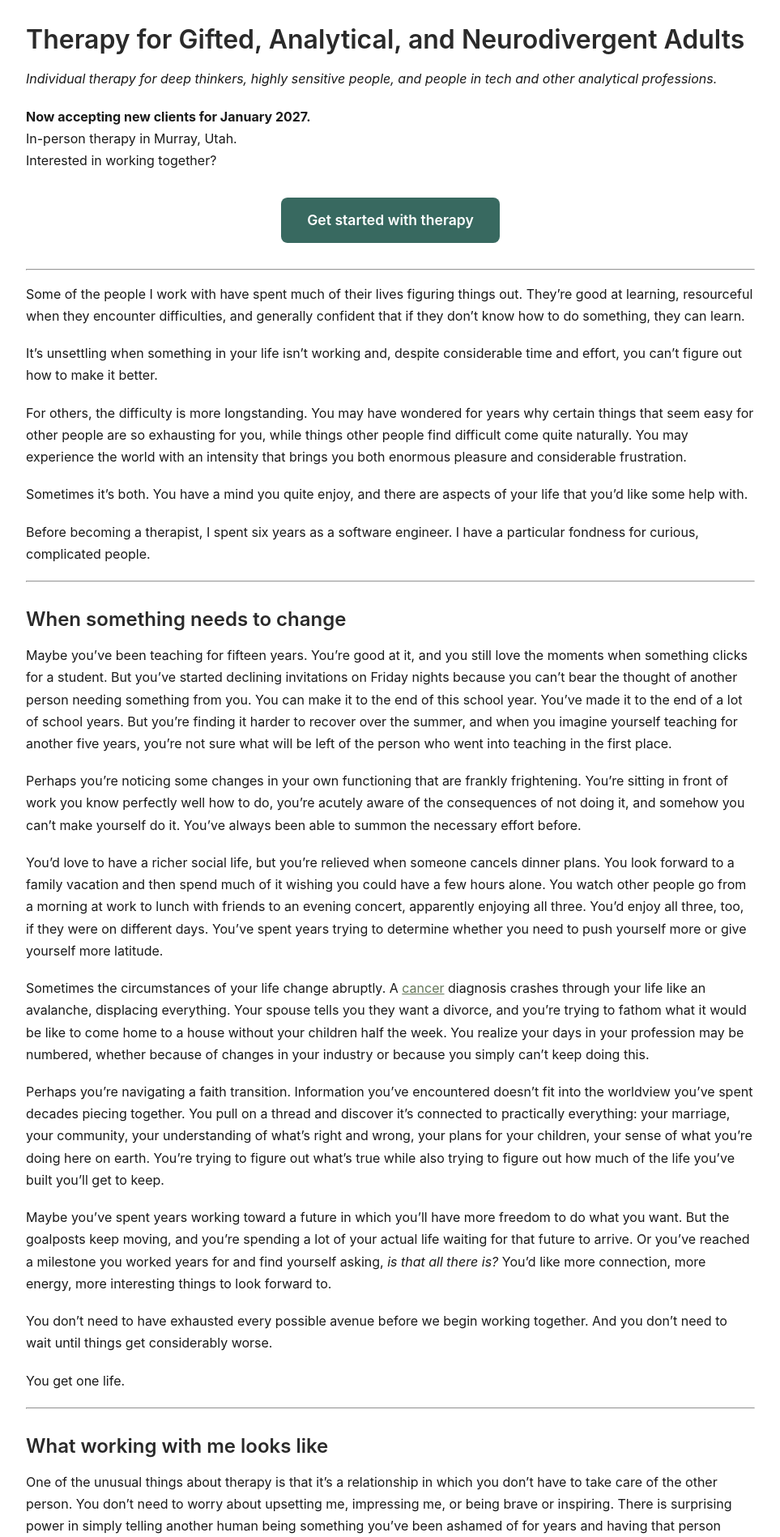
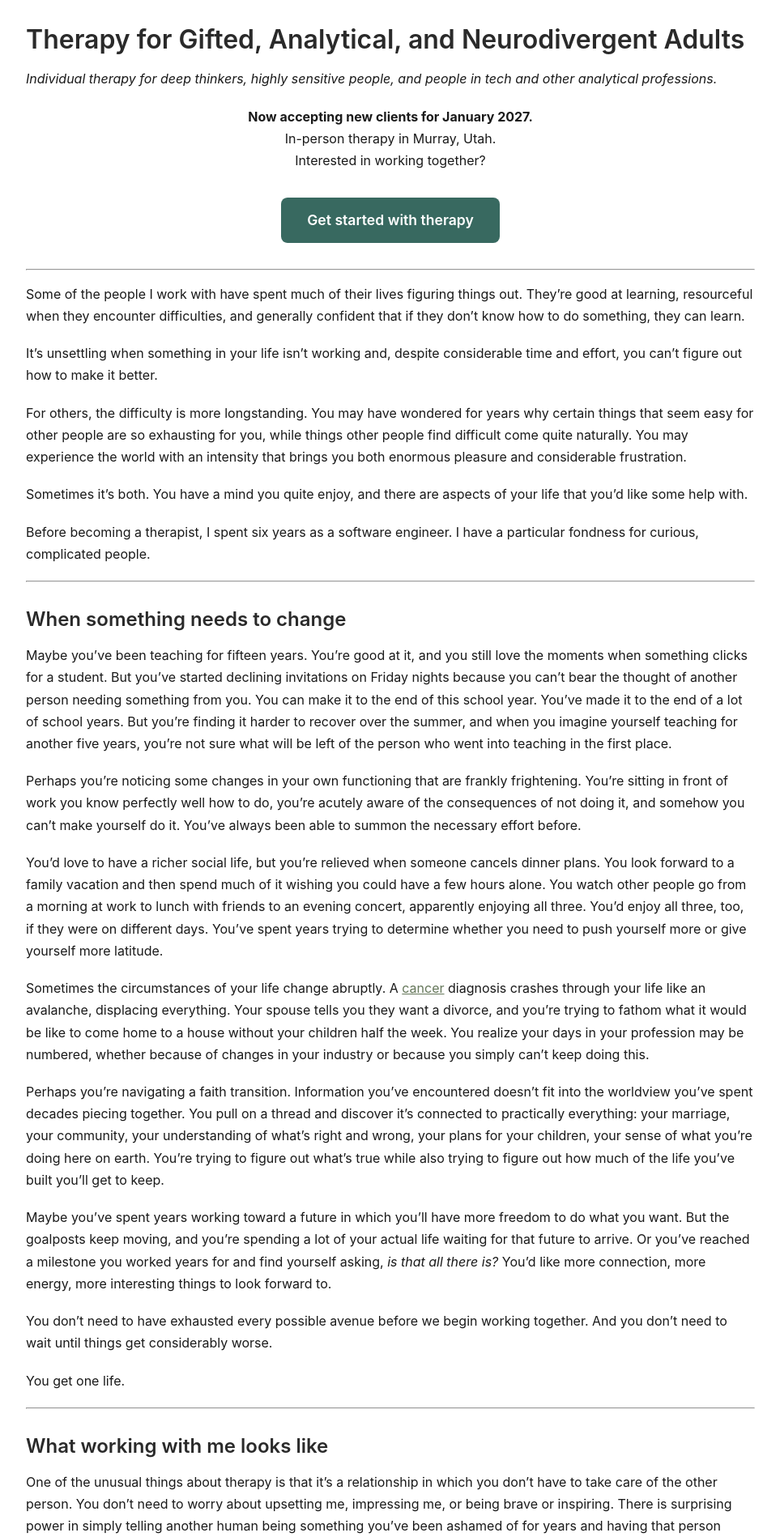
Before and after one commit to SaraRands/sararands-site, a Jekyll site: the page built from index.md, in a window 1280 px wide. Shown: the part 521-2419 px from the top of the page at 81% size, without its empty margins (158-1121 px from the left). Built offline with Jekyll 4.4.1, drawn with Linux system fonts in a browser that asks for light colours.

Commit message:
centered

```diff
--- a/assets/css/style.css
+++ b/assets/css/style.css
@@ -430,3 +430,9 @@ a.therapy-button:focus-visible {
   line-height: 1.5;
   color: #666;
 }
+
+/* ---- Homepage Availability ---- */
+
+.home-availability {
+  text-align: center;
+}
--- a/index.md
+++ b/index.md
@@ -10,11 +10,15 @@ og_image: /assets/images/og-home.jpg
 # Therapy for Gifted, Analytical, and Neurodivergent Adults
 *Individual therapy for deep thinkers, highly sensitive people, and people in tech and other analytical professions.*
 
+<div class="home-availability" markdown="1">
+
 **Now accepting new clients for January 2027.**
 In-person therapy in Murray, Utah.
 Interested in working together?
 
 {% include get-started.html %}
+
+</div>
 
 ---
 
```
Also changed, not shown: cancer.md (+2 -0 lines), financial-therapy.md (+2 -0 lines), kap.md (+2 -0 lines).
